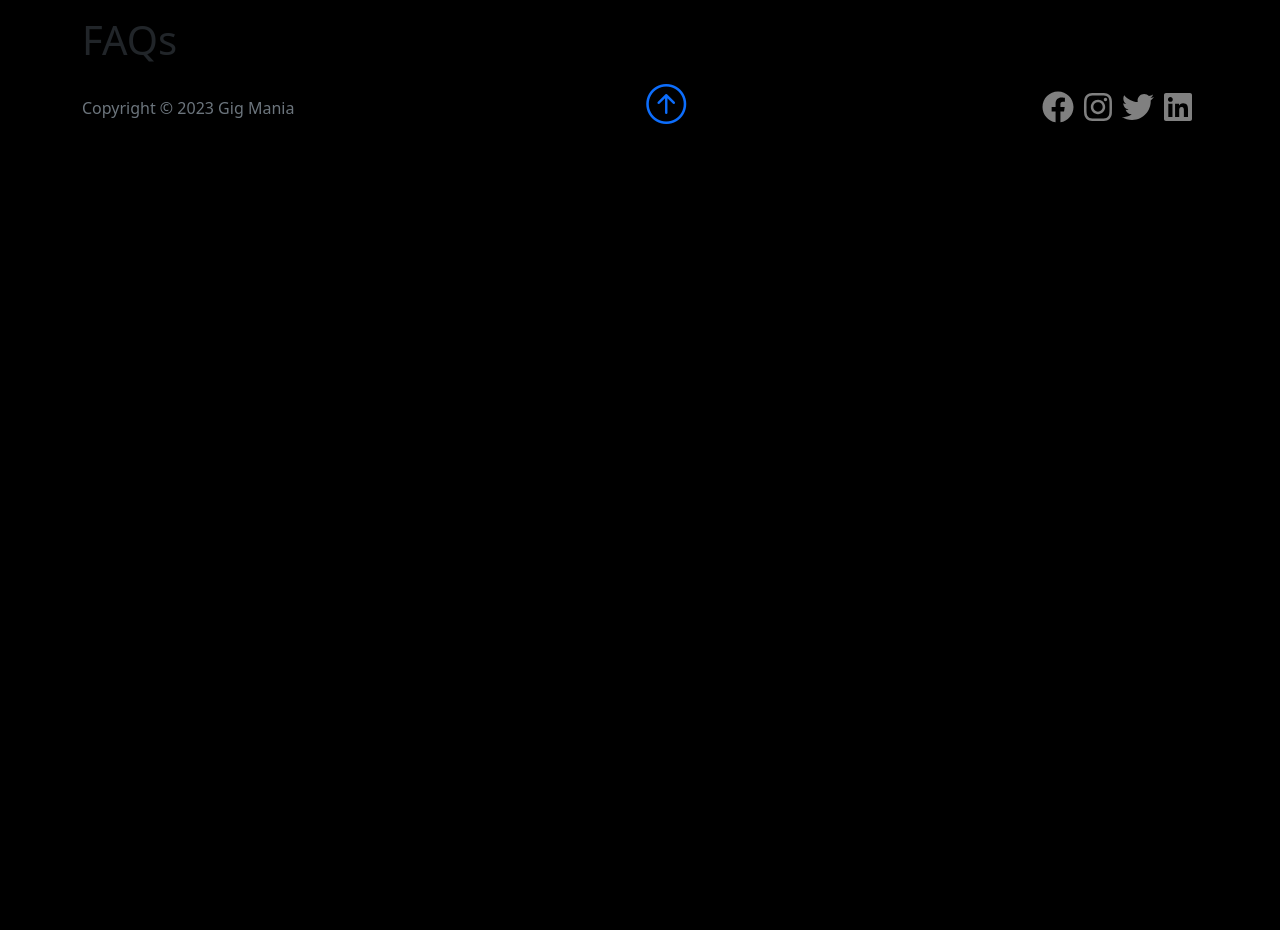
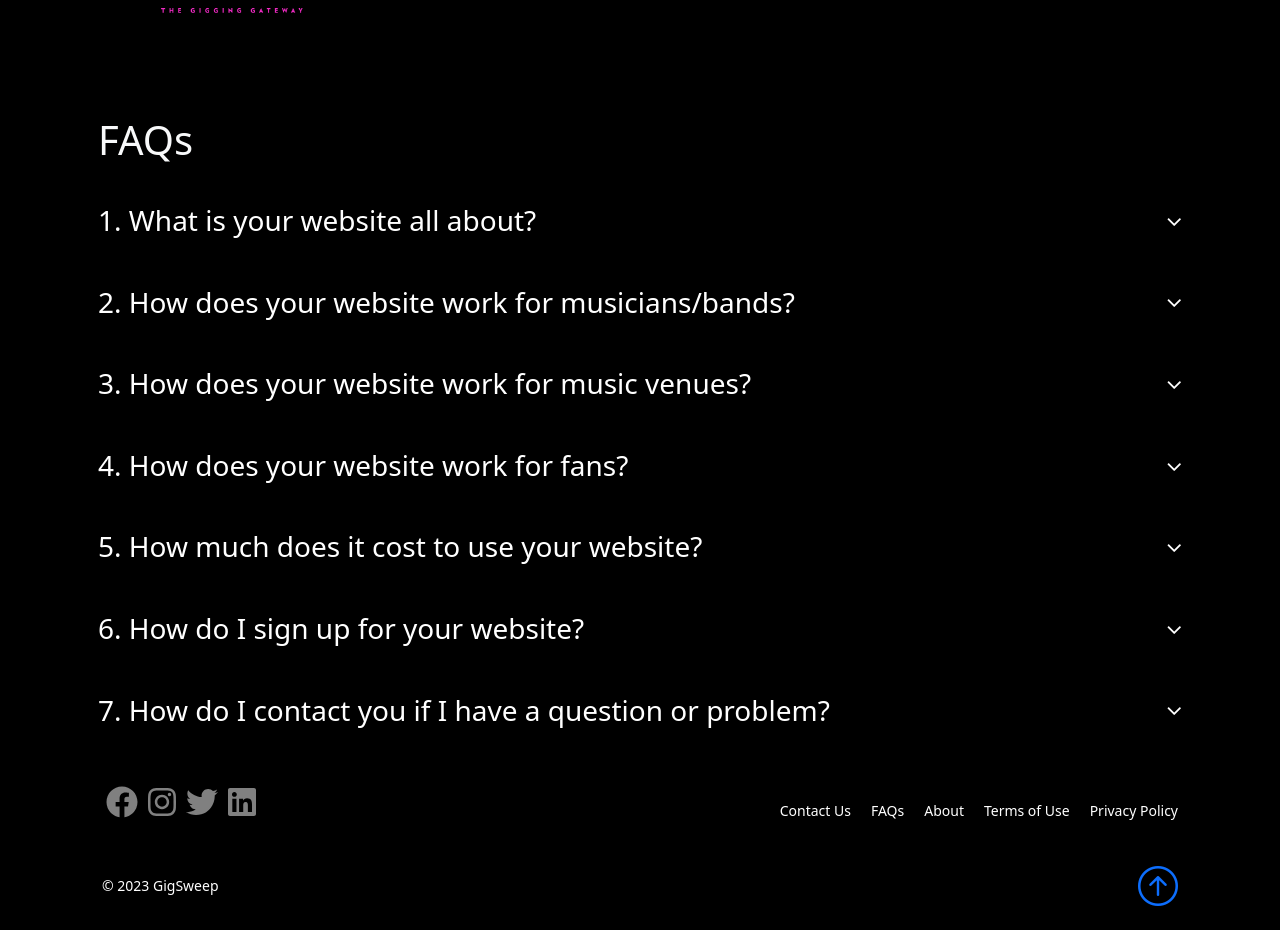
Before and after one commit to joshthomas98/gig_mania_frontend, a React (Create React App) app: page /faqs in a window 1280 px wide. Shown: the part 210-1140 px from the top of the page. Before the commit the page ends 800 px from the top, so only its background shows below. Built offline with nearby package versions, Linux system fonts and the light colour scheme.

Commit message:
Added About, Contact & FAQs pages & logo change

```diff
--- a/src/App.js
+++ b/src/App.js
@@ -16,6 +16,7 @@ import AdvertiseGig from "./pages/AdvertiseGig";
 import UserCreated from "./pages/UserCreated";
 import TestFetch from "./pages/TestFetch";
 import ArtistOrVenue from "./pages/ArtistOrVenue";
+import ContactUs from "./pages/ContactUs";
 
 import UserContextProvider from "./UserContext";
 import Footer from "./components/Footer";
@@ -41,6 +42,7 @@ function App() {
               <Route path="usercreated" element={<UserCreated />} />
               <Route path="testfetch" element={<TestFetch />} />
               <Route path="artistorvenue" element={<ArtistOrVenue />} />
+              <Route path="contactus" element={<ContactUs />} />
             </Routes>
           </BrowserRouter>
           <Footer />
--- a/src/components/Footer.js
+++ b/src/components/Footer.js
@@ -3,13 +3,9 @@ import { FaFacebook, FaTwitter, FaInstagram, FaLinkedin } from "react-icons/fa";
 
 const Footer = () => {
   return (
-    <footer className="d-flex align-items-center justify-content-between mt-3">
-      <p className="text-muted">Copyright © 2023 Gig Mania</p>
-
-      <a href="#" className="bottom-0 end-0 mb-4">
-        <i className="bi bi-arrow-up-circle h1"></i>
-      </a>
-
+    <footer className="footer">
+      <div className="footer__top">
+        <div className="footer__top--left">
           <div className="d-flex mb-3">
             <a
               target={"_blank"}
@@ -43,6 +39,50 @@ const Footer = () => {
               <FaLinkedin />
             </a>
           </div>
+        </div>
+        <div className="footer__top--right">
+          <ul className="footer__list">
+            <li className="footer__item">
+              <a href="/contactus">Contact Us</a>
+            </li>
+            <li className="footer__item">
+              <a href="/faqs">FAQs</a>
+            </li>
+            <li className="footer__item">
+              <a href="/about">About</a>
+            </li>
+            <li className="footer__item">
+              <a href="termsofuse">Terms of Use</a>
+            </li>
+            <li className="footer__item">
+              <a href="/privacypolicy">Privacy Policy</a>
+            </li>
+          </ul>
+        </div>
+      </div>
+      <div
+        className="footer__bottom"
+        style={{
+          display: "flex",
+          justifyContent: "flex-end",
+          alignItems: "center",
+        }}
+      >
+        <p className="footer__text" style={{ marginRight: "auto" }}>
+          &copy; {new Date().getFullYear()} GigSweep
+        </p>
+        <div
+          style={{
+            display: "flex",
+            justifyContent: "center",
+            alignItems: "center",
+          }}
+        >
+          <a href="#">
+            <i className="bi bi-arrow-up-circle h1"></i>
+          </a>
+        </div>
+      </div>
     </footer>
   );
 };
--- a/src/components/Navbar.js
+++ b/src/components/Navbar.js
@@ -6,9 +6,9 @@ const NavbarComponent = () => {
     <Navbar expand="sm">
       <Navbar.Brand href="/">
         <img
-          src="../../images/gig_mania_logo.png"
-          width="200"
-          height="200"
+          src="../../images/gigsweep_logo.png"
+          width="300"
+          height="300"
           className="d-inline-block align-top"
           alt="Gig Mania Logo"
         />
--- a/src/index.css
+++ b/src/index.css
@@ -1,7 +1,61 @@
 * {background-color: black}
+
+.text-container {
+  max-width: 1000px; /* Change this value as needed */
+  margin: 0 auto;
+}
 
 
 /* FOOTER */
+
+.footer {
+  background-color: black;
+  color: #fff;
+  padding: 20px;
+  font-size: 14px;
+}
+
+.footer__top {
+  display: flex;
+  justify-content: space-between;
+  align-items: center;
+  margin-bottom: 20px;
+}
+
+.footer__logo {
+  height: 50px;
+  width: auto;
+}
+
+.footer__text {
+  margin: 0;
+}
+
+.footer__list {
+  list-style: none;
+  margin: 0;
+  padding: 0;
+  display: flex;
+  justify-content: flex-end;
+}
+
+.footer__item {
+  margin-left: 20px;
+}
+
+.footer__item a {
+  color: #fff;
+  text-decoration: none;
+}
+
+.footer__item a:hover {
+  text-decoration: underline;
+}
+
+.footer__bottom {
+  display: flex;
+  justify-content: flex-end;
+}
 
 .social-icon {
   color: grey;
@@ -28,9 +82,67 @@
   }
 
 
+/* CONTACT US */
+
+.contact-us-container {
+  display: grid;
+  grid-template-columns: repeat(4, 1fr);
+  grid-template-rows: auto;
+  grid-gap: 2rem;
+  padding: 2rem;
+}
+
+.contact-us-section {
+  padding: 1rem;
+  text-align: center;
+}
 
 
-  .text-container {
-    max-width: 1000px; /* Change this value as needed */
-    margin: 0 auto;
-  }
+/* FAQS */
+
+.faq-item {
+  margin-bottom: 1rem;
+}
+
+.faq-title {
+  display: flex;
+  justify-content: space-between;
+  align-items: center;
+  cursor: pointer;
+  border-radius: 0.25rem;
+  padding: 1rem;
+  background-color: black;
+  color: white;
+}
+
+.faq-title h3 {
+  margin: 0;
+}
+
+.faq-title i {
+  font-size: 1.5rem;
+}
+
+.faq-content {
+  padding: 1rem;
+  border-radius: 0.25rem;
+  background-color: black;
+  box-shadow: 0 1px 3px rgba(0, 0, 0, 0.12), 0 1px 2px rgba(0, 0, 0, 0.24);
+}
+
+.faq-item:not(:last-child) {
+  margin-bottom: 1rem;
+}
+
+.faq-title.active {
+  background-color: #25b8bd;
+  color: #fff;
+}
+
+.faq-title.active i {
+  transform: rotate(180deg);
+}
+
+.faq-content p {
+  margin: 0;
+}
--- /dev/null
+++ b/src/pages/ContactUs.js
@@ -0,0 +1,46 @@
+import React from "react";
+
+function ContactUs() {
+  return (
+    <>
+      <section className="contact-us-section text-center text-light pb-5">
+        <h1>Contact Us</h1>
+      </section>
+      <div className="contact-us-container text-light">
+        <section className="contact-us-section">
+          <h3>Email</h3>
+          <p>contact@gigsweep.com</p>
+        </section>
+
+        <section className="contact-us-section">
+          <h3>Phone</h3>
+          <p>+44-XXXX-XXX-XXX</p>
+        </section>
+
+        <section className="contact-us-section">
+          <h3>Postal Address</h3>
+          <p>
+            GigSweep Inc.
+            <br />
+            123 Main Street
+            <br />
+            Anytown, UK
+            <br />
+            12345
+          </p>
+        </section>
+
+        <section className="contact-us-section">
+          <h3>Social Media</h3>
+          <p>
+            We're very active on all of our social media platforms so why not
+            get in touch with us? You'll find the links to our socials in the
+            footer at the bottom of the page.
+          </p>
+        </section>
+      </div>
+    </>
+  );
+}
+
+export default ContactUs;
--- a/src/pages/FAQs.js
+++ b/src/pages/FAQs.js
@@ -1,7 +1,167 @@
-import React from "react";
+import React, { useState } from "react";
 
 const FAQs = () => {
-  return <h1>FAQs</h1>;
+  const [faq1, setFaq1] = useState(false);
+  const [faq2, setFaq2] = useState(false);
+  const [faq3, setFaq3] = useState(false);
+  const [faq4, setFaq4] = useState(false);
+  const [faq5, setFaq5] = useState(false);
+  const [faq6, setFaq6] = useState(false);
+  const [faq7, setFaq7] = useState(false);
+
+  return (
+    <div className="text-light">
+      <h1 className="text-light pb-3 px-3">FAQs</h1>
+      <div className="faq-item">
+        <div className="faq-title" onClick={() => setFaq1(!faq1)}>
+          <h3>1. What is your website all about?</h3>
+          {faq1 ? (
+            <i className="fa fa-angle-up"></i>
+          ) : (
+            <i className="fa fa-angle-down"></i>
+          )}
+        </div>
+        {faq1 && (
+          <div className="faq-content">
+            <p>
+              Our website is a platform that connects musicians/bands, music
+              venues, and fans. Musicians/bands can advertise gigs they can no
+              longer play, and other artists can take over those gigs. Music
+              venues can find local bands with availability on specific dates
+              and book them for their venue. Fans can find out when and where
+              their favourite bands are next playing in the local area.
+            </p>
+          </div>
+        )}
+      </div>
+
+      <div className="faq-item">
+        <div className="faq-title" onClick={() => setFaq2(!faq2)}>
+          <h3>2. How does your website work for musicians/bands?</h3>
+          {faq2 ? (
+            <i className="fa fa-angle-up"></i>
+          ) : (
+            <i className="fa fa-angle-down"></i>
+          )}
+        </div>
+        {faq2 && (
+          <div className="faq-content">
+            <p>
+              Musicians/bands can log on to the website and advertise gigs that
+              they can no longer play. They can provide details about the gig,
+              such as the date, time, location, and type of music. Other artists
+              can then browse the available gigs and apply to take them over.
+              Once the gig is taken, the original band can remove the listing
+              from the website.
+            </p>
+          </div>
+        )}
+      </div>
+
+      <div className="faq-item">
+        <div className="faq-title" onClick={() => setFaq3(!faq3)}>
+          <h3>3. How does your website work for music venues?</h3>
+          {faq3 ? (
+            <i className="fa fa-angle-up"></i>
+          ) : (
+            <i className="fa fa-angle-down"></i>
+          )}
+        </div>
+        {faq3 && (
+          <div className="faq-content">
+            <p>
+              Music venues can log on to the website and search for local bands
+              with availability on specific dates. They can filter their search
+              by location, genre, and date. Once they find a suitable band, they
+              can contact them through the website to book them for their venue.
+            </p>
+          </div>
+        )}
+      </div>
+
+      <div className="faq-item">
+        <div className="faq-title" onClick={() => setFaq4(!faq4)}>
+          <h3>4. How does your website work for fans?</h3>
+          {faq4 ? (
+            <i className="fa fa-angle-up"></i>
+          ) : (
+            <i className="fa fa-angle-down"></i>
+          )}
+        </div>
+        {faq4 && (
+          <div className="faq-content">
+            <p>
+              Fans can log on to the website and search for their favourite
+              bands. They can see when and where those bands are next playing in
+              the local area. They can also search for new bands to discover and
+              attend their gigs.
+            </p>
+          </div>
+        )}
+      </div>
+
+      <div className="faq-item">
+        <div className="faq-title" onClick={() => setFaq5(!faq5)}>
+          <h3>5. How much does it cost to use your website?</h3>
+          {faq5 ? (
+            <i className="fa fa-angle-up"></i>
+          ) : (
+            <i className="fa fa-angle-down"></i>
+          )}
+        </div>
+        {faq5 && (
+          <div className="faq-content">
+            <p>
+              Our website is currently free to use for all users. However, we
+              may introduce paid features in the future to cover our costs.
+            </p>
+          </div>
+        )}
+      </div>
+
+      <div className="faq-item">
+        <div className="faq-title" onClick={() => setFaq6(!faq6)}>
+          <h3>6. How do I sign up for your website?</h3>
+          {faq6 ? (
+            <i className="fa fa-angle-up"></i>
+          ) : (
+            <i className="fa fa-angle-down"></i>
+          )}
+        </div>
+        {faq6 && (
+          <div className="faq-content">
+            <p>
+              You can sign up for our website by clicking on the 'Sign Up'
+              button on the homepage. You will need to provide some basic
+              information, such as your name, email address, and password. Once
+              you have signed up, you can start using the website right away.
+            </p>
+          </div>
+        )}
+      </div>
+
+      <div className="faq-item">
+        <div className="faq-title" onClick={() => setFaq7(!faq7)}>
+          <h3>7. How do I contact you if I have a question or problem?</h3>
+          {faq7 ? (
+            <i className="fa fa-angle-up"></i>
+          ) : (
+            <i className="fa fa-angle-down"></i>
+          )}
+        </div>
+        {faq7 && (
+          <div className="faq-content">
+            <p>
+              You can contact us by clicking on the 'Contact Us' button on the
+              homepage. You can also send us an email at support@gigsweep.com.
+              We will do our best to respond to your inquiry as soon as
+              possible.
+            </p>
+          </div>
+        )}
+      </div>
+    </div>
+  );
 };
 
 export default FAQs;
```
Also changed, not shown: public/images/gigsweep_logo.png (added). Lines whose indentation alone changed are shown as unchanged.
